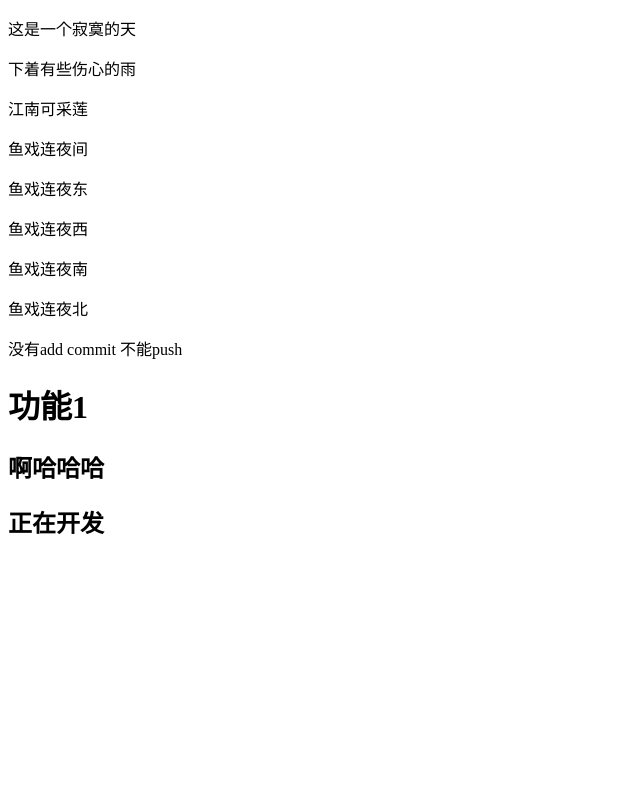
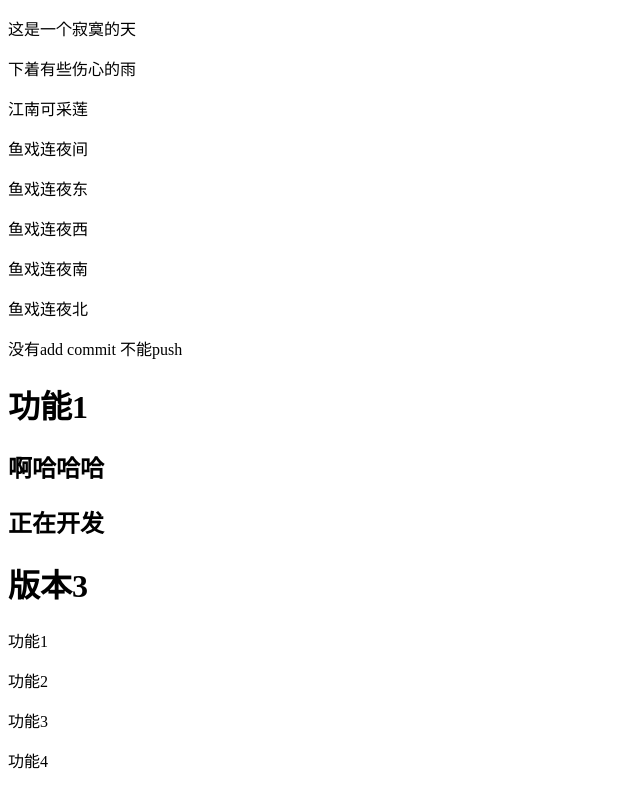
Before and after one commit to blue-sky7/59-, a plain HTML site: page index.html in a window 1280 px wide. Shown: the whole page, without its empty margins (0-640 px from the left). Drawn offline with Linux system fonts and the light colour scheme.

Commit message:
完成版本3

```diff
--- a/index.html
+++ b/index.html
@@ -22,6 +22,12 @@
     <h1>功能1</h1>
     <h2>啊哈哈哈</h2>
     <h2>正在开发</h2>
+
+    <h1>版本3</h1>
+    <p>功能1</p>
+    <p>功能2</p>
+    <p>功能3</p>
+    <p>功能4</p>
 </body>
 
 </html>
```
